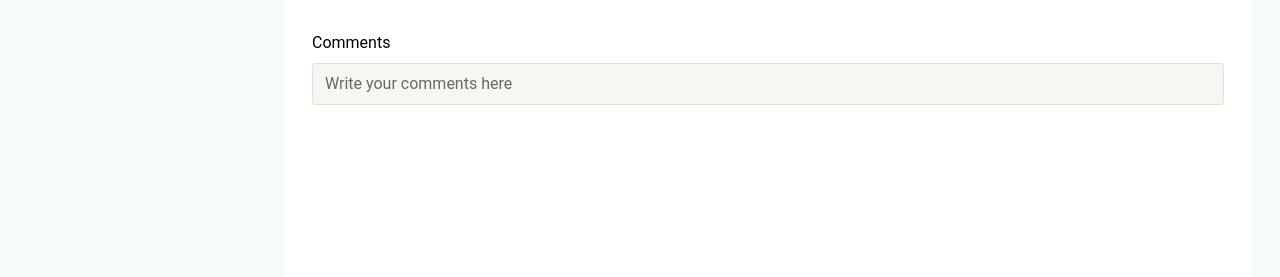
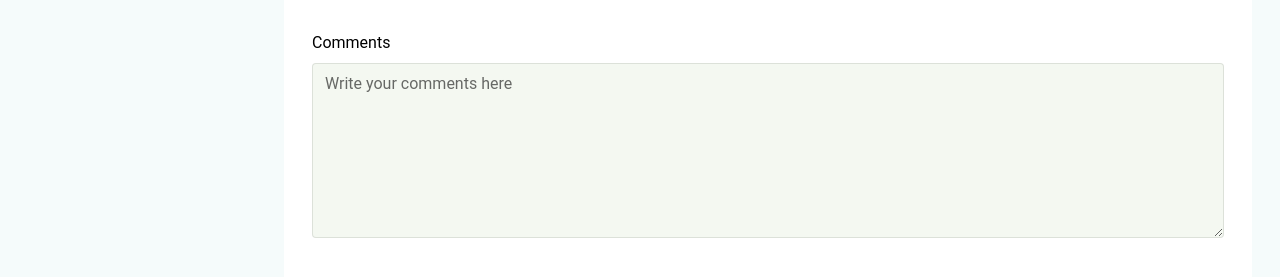
Before and after one commit to Sardar-Taha/task-project, a Next.js app: page / in a window 1280 px wide. Shown: the part 449-726 px from the top of the page. Built offline with nearby package versions, Linux system fonts and the light colour scheme.

Commit message:
textarea added

```diff
--- a/src/app/components/reports/index.js
+++ b/src/app/components/reports/index.js
@@ -74,10 +74,9 @@ const ReportComponet = () => {
       <label className="block text-[#000] text-[16px] font-[400] mb-2 mt-[2rem]">
         Comments
       </label>
-      <input
-        type="text"
+      <textarea
         placeholder="Write your comments here"
-        className="placeholder w-full  py-2 px-3 bg-[#F4F8F1] border border-[#0B1903] border-opacity-[0.1] rounded shadow-none focus:outline-none "
+        className="placeholder w-full  py-2 px-3 bg-[#F4F8F1] border border-[#0B1903] border-opacity-[0.1] rounded shadow-none focus:outline-none min-h-[175px]"
       />
       {/* form-end */}
     </div>
```
